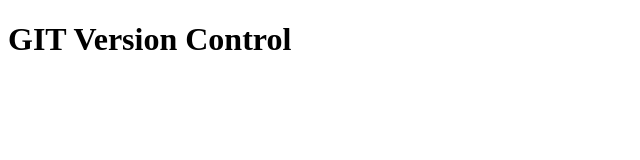
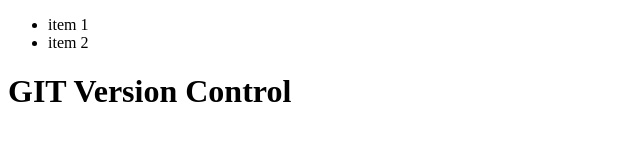
Before and after one commit to DmitryStetsenko/git-test, a plain HTML site: page index.html in a window 1280 px wide. Shown: the whole page, without its empty margins (0-640 px from the left). Drawn offline with Linux system fonts and the light colour scheme.

Commit message:
add menu

```diff
--- a/index.html
+++ b/index.html
@@ -7,6 +7,10 @@
     <title>GIT</title>
 </head>
 <body>
+    <ul class="menu">
+        <li>item 1</li>
+        <li>item 2</li>
+    </ul>
     <h1>GIT Version Control</h1>
 </body>
 </html>
```
